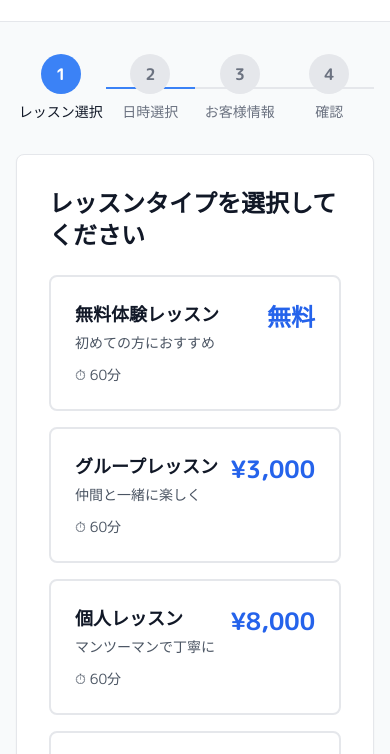
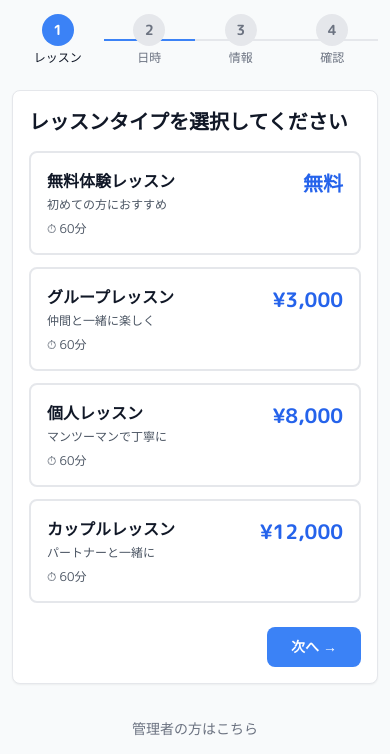
Before and after one commit to hidepon0102-rgb/asano-dance-booking, a plain HTML site: page index.html in a window 390 px wide. Shown: the part 91-845 px from the top of the page. Drawn offline with nearby package versions, Linux system fonts and the light colour scheme.

Commit message:
Add files via upload

```diff
--- a/index.html
+++ b/index.html
@@ -95,57 +95,57 @@
 <body>
 
   <!-- ヘッダー -->
-  <div class="bg-white border-b border-gray-200 py-6">
-    <div class="max-w-5xl mx-auto px-4">
-      <h1 class="text-3xl font-bold text-gray-900">アサノダンススクール</h1>
-      <p class="text-gray-600 mt-1">レッスン予約</p>
+  <div class="bg-white border-b border-gray-200 py-4 md:py-6">
+    <div class="max-w-5xl mx-auto px-3 md:px-4">
+      <h1 class="text-2xl md:text-3xl font-bold text-gray-900">アサノダンススクール</h1>
+      <p class="text-sm md:text-base text-gray-600 mt-1">レッスン予約</p>
     </div>
   </div>
 
   <!-- メインコンテンツ -->
-  <div class="max-w-5xl mx-auto px-4 py-8">
+  <div class="max-w-5xl mx-auto px-3 md:px-4 py-4 md:py-8">
 
     <!-- ステップインジケーター -->
-    <div class="mb-8">
+    <div class="mb-6 md:mb-8">
       <div class="flex items-center justify-between max-w-2xl mx-auto">
         <div id="step1-indicator" class="step-indicator active flex flex-col items-center flex-1">
-          <div class="w-10 h-10 rounded-full bg-blue-500 text-white flex items-center justify-center font-bold mb-2">1</div>
-          <span class="text-sm font-medium text-gray-900">レッスン選択</span>
+          <div class="w-8 h-8 md:w-10 md:h-10 rounded-full bg-blue-500 text-white flex items-center justify-center font-bold mb-1 md:mb-2 text-sm md:text-base">1</div>
+          <span class="text-xs md:text-sm font-medium text-gray-900">レッスン</span>
         </div>
         <div id="step2-indicator" class="step-indicator flex flex-col items-center flex-1">
-          <div class="w-10 h-10 rounded-full bg-gray-200 text-gray-500 flex items-center justify-center font-bold mb-2">2</div>
-          <span class="text-sm font-medium text-gray-500">日時選択</span>
+          <div class="w-8 h-8 md:w-10 md:h-10 rounded-full bg-gray-200 text-gray-500 flex items-center justify-center font-bold mb-1 md:mb-2 text-sm md:text-base">2</div>
+          <span class="text-xs md:text-sm font-medium text-gray-500">日時</span>
         </div>
         <div id="step3-indicator" class="step-indicator flex flex-col items-center flex-1">
-          <div class="w-10 h-10 rounded-full bg-gray-200 text-gray-500 flex items-center justify-center font-bold mb-2">3</div>
-          <span class="text-sm font-medium text-gray-500">お客様情報</span>
+          <div class="w-8 h-8 md:w-10 md:h-10 rounded-full bg-gray-200 text-gray-500 flex items-center justify-center font-bold mb-1 md:mb-2 text-sm md:text-base">3</div>
+          <span class="text-xs md:text-sm font-medium text-gray-500">情報</span>
         </div>
         <div id="step4-indicator" class="step-indicator flex flex-col items-center flex-1">
-          <div class="w-10 h-10 rounded-full bg-gray-200 text-gray-500 flex items-center justify-center font-bold mb-2">4</div>
-          <span class="text-sm font-medium text-gray-500">確認</span>
+          <div class="w-8 h-8 md:w-10 md:h-10 rounded-full bg-gray-200 text-gray-500 flex items-center justify-center font-bold mb-1 md:mb-2 text-sm md:text-base">4</div>
+          <span class="text-xs md:text-sm font-medium text-gray-500">確認</span>
         </div>
       </div>
     </div>
 
     <!-- コンテンツエリア -->
-    <div class="bg-white rounded-lg shadow-sm border border-gray-200 p-8">
+    <div class="bg-white rounded-lg shadow-sm border border-gray-200 p-4 md:p-8">
 
       <!-- ステップ1: レッスン選択 -->
       <div id="step1" class="step-content fade-in">
-        <h2 class="text-2xl font-bold text-gray-900 mb-6">レッスンタイプを選択してください</h2>
+        <h2 class="text-xl md:text-2xl font-bold text-gray-900 mb-4 md:mb-6">レッスンタイプを選択してください</h2>
 
-        <div class="grid grid-cols-1 md:grid-cols-2 gap-4">
+        <div class="grid grid-cols-1 md:grid-cols-2 gap-3 md:gap-4">
           <label class="lesson-card">
             <input type="radio" name="lessonType" value="無料体験" class="peer hidden">
-            <div class="border-2 border-gray-200 rounded-lg p-6 peer-checked:border-blue-500 peer-checked:bg-blue-50">
-              <div class="flex justify-between items-start mb-3">
+            <div class="border-2 border-gray-200 rounded-lg p-4 md:p-6 peer-checked:border-blue-500 peer-checked:bg-blue-50">
+              <div class="flex justify-between items-start mb-2 md:mb-3">
                 <div>
-                  <h3 class="text-lg font-bold text-gray-900">無料体験レッスン</h3>
-                  <p class="text-sm text-gray-600 mt-1">初めての方におすすめ</p>
+                  <h3 class="text-base md:text-lg font-bold text-gray-900">無料体験レッスン</h3>
+                  <p class="text-xs md:text-sm text-gray-600 mt-1">初めての方におすすめ</p>
                 </div>
-                <div class="text-2xl font-bold text-blue-600">無料</div>
+                <div class="text-xl md:text-2xl font-bold text-blue-600">無料</div>
               </div>
-              <div class="text-sm text-gray-600">
+              <div class="text-xs md:text-sm text-gray-600">
                 <p>⏱ 60分</p>
               </div>
             </div>
@@ -153,15 +153,15 @@
 
           <label class="lesson-card">
             <input type="radio" name="lessonType" value="グループ" class="peer hidden">
-            <div class="border-2 border-gray-200 rounded-lg p-6 peer-checked:border-blue-500 peer-checked:bg-blue-50">
-              <div class="flex justify-between items-start mb-3">
+            <div class="border-2 border-gray-200 rounded-lg p-4 md:p-6 peer-checked:border-blue-500 peer-checked:bg-blue-50">
+              <div class="flex justify-between items-start mb-2 md:mb-3">
                 <div>
-                  <h3 class="text-lg font-bold text-gray-900">グループレッスン</h3>
-                  <p class="text-sm text-gray-600 mt-1">仲間と一緒に楽しく</p>
+                  <h3 class="text-base md:text-lg font-bold text-gray-900">グループレッスン</h3>
+                  <p class="text-xs md:text-sm text-gray-600 mt-1">仲間と一緒に楽しく</p>
                 </div>
-                <div class="text-2xl font-bold text-blue-600">¥3,000</div>
+                <div class="text-xl md:text-2xl font-bold text-blue-600">¥3,000</div>
               </div>
-              <div class="text-sm text-gray-600">
+              <div class="text-xs md:text-sm text-gray-600">
                 <p>⏱ 60分</p>
               </div>
             </div>
@@ -169,15 +169,15 @@
 
           <label class="lesson-card">
             <input type="radio" name="lessonType" value="個人" class="peer hidden">
-            <div class="border-2 border-gray-200 rounded-lg p-6 peer-checked:border-blue-500 peer-checked:bg-blue-50">
-              <div class="flex justify-between items-start mb-3">
+            <div class="border-2 border-gray-200 rounded-lg p-4 md:p-6 peer-checked:border-blue-500 peer-checked:bg-blue-50">
+              <div class="flex justify-between items-start mb-2 md:mb-3">
                 <div>
-                  <h3 class="text-lg font-bold text-gray-900">個人レッスン</h3>
-                  <p class="text-sm text-gray-600 mt-1">マンツーマンで丁寧に</p>
+                  <h3 class="text-base md:text-lg font-bold text-gray-900">個人レッスン</h3>
+                  <p class="text-xs md:text-sm text-gray-600 mt-1">マンツーマンで丁寧に</p>
                 </div>
-                <div class="text-2xl font-bold text-blue-600">¥8,000</div>
+                <div class="text-xl md:text-2xl font-bold text-blue-600">¥8,000</div>
               </div>
-              <div class="text-sm text-gray-600">
+              <div class="text-xs md:text-sm text-gray-600">
                 <p>⏱ 60分</p>
               </div>
             </div>
@@ -185,23 +185,23 @@
 
           <label class="lesson-card">
             <input type="radio" name="lessonType" value="カップル" class="peer hidden">
-            <div class="border-2 border-gray-200 rounded-lg p-6 peer-checked:border-blue-500 peer-checked:bg-blue-50">
-              <div class="flex justify-between items-start mb-3">
+            <div class="border-2 border-gray-200 rounded-lg p-4 md:p-6 peer-checked:border-blue-500 peer-checked:bg-blue-50">
+              <div class="flex justify-between items-start mb-2 md:mb-3">
                 <div>
-                  <h3 class="text-lg font-bold text-gray-900">カップルレッスン</h3>
-                  <p class="text-sm text-gray-600 mt-1">パートナーと一緒に</p>
+                  <h3 class="text-base md:text-lg font-bold text-gray-900">カップルレッスン</h3>
+                  <p class="text-xs md:text-sm text-gray-600 mt-1">パートナーと一緒に</p>
                 </div>
-                <div class="text-2xl font-bold text-blue-600">¥12,000</div>
+                <div class="text-xl md:text-2xl font-bold text-blue-600">¥12,000</div>
               </div>
-              <div class="text-sm text-gray-600">
+              <div class="text-xs md:text-sm text-gray-600">
                 <p>⏱ 60分</p>
               </div>
             </div>
           </label>
         </div>
 
-        <div class="mt-8 flex justify-end">
-          <button onclick="goToStep(2)" class="bg-blue-500 hover:bg-blue-600 text-white px-8 py-3 rounded-lg font-bold transition">
+        <div class="mt-6 md:mt-8 flex justify-end">
+          <button onclick="goToStep(2)" class="bg-blue-500 hover:bg-blue-600 text-white px-6 md:px-8 py-2.5 md:py-3 rounded-lg font-bold transition text-sm md:text-base">
             次へ →
           </button>
         </div>
@@ -235,11 +235,11 @@
           <div id="timeSlots" class="grid grid-cols-4 md:grid-cols-6 gap-3"></div>
         </div>
 
-        <div class="mt-8 flex justify-between">
-          <button onclick="goToStep(1)" class="bg-gray-200 hover:bg-gray-300 text-gray-700 px-8 py-3 rounded-lg font-bold transition">
+        <div class="mt-6 md:mt-8 flex justify-between">
+          <button onclick="goToStep(1)" class="bg-gray-200 hover:bg-gray-300 text-gray-700 px-6 md:px-8 py-2.5 md:py-3 rounded-lg font-bold transition text-sm md:text-base">
             ← 戻る
           </button>
-          <button id="step2Next" onclick="goToStep(3)" disabled class="bg-gray-300 text-gray-500 px-8 py-3 rounded-lg font-bold cursor-not-allowed">
+          <button id="step2Next" onclick="goToStep(3)" disabled class="bg-gray-300 text-gray-500 px-6 md:px-8 py-2.5 md:py-3 rounded-lg font-bold cursor-not-allowed text-sm md:text-base">
             次へ →
           </button>
         </div>
@@ -318,11 +318,11 @@
           </div>
         </div>
 
-        <div class="mt-8 flex justify-between">
-          <button onclick="goToStep(2)" class="bg-gray-200 hover:bg-gray-300 text-gray-700 px-8 py-3 rounded-lg font-bold transition">
+        <div class="mt-6 md:mt-8 flex justify-between">
+          <button onclick="goToStep(2)" class="bg-gray-200 hover:bg-gray-300 text-gray-700 px-6 md:px-8 py-2.5 md:py-3 rounded-lg font-bold transition text-sm md:text-base">
             ← 戻る
           </button>
-          <button onclick="goToStep(4)" class="bg-blue-500 hover:bg-blue-600 text-white px-8 py-3 rounded-lg font-bold transition">
+          <button onclick="goToStep(4)" class="bg-blue-500 hover:bg-blue-600 text-white px-6 md:px-8 py-2.5 md:py-3 rounded-lg font-bold transition text-sm md:text-base">
             次へ →
           </button>
         </div>
@@ -334,11 +334,11 @@
 
         <div id="confirmationContent" class="bg-gray-50 rounded-lg p-6 space-y-4 mb-8"></div>
 
-        <div class="mt-8 flex justify-between">
-          <button onclick="goToStep(3)" class="bg-gray-200 hover:bg-gray-300 text-gray-700 px-8 py-3 rounded-lg font-bold transition">
+        <div class="mt-6 md:mt-8 flex justify-between">
+          <button onclick="goToStep(3)" class="bg-gray-200 hover:bg-gray-300 text-gray-700 px-6 md:px-8 py-2.5 md:py-3 rounded-lg font-bold transition text-sm md:text-base">
             ← 戻る
           </button>
-          <button onclick="submitBooking()" class="bg-blue-500 hover:bg-blue-600 text-white px-12 py-3 rounded-lg font-bold transition">
+          <button onclick="submitBooking()" class="bg-blue-500 hover:bg-blue-600 text-white px-8 md:px-12 py-2.5 md:py-3 rounded-lg font-bold transition text-sm md:text-base">
             予約を確定する
           </button>
         </div>
@@ -410,19 +410,19 @@
         const text = indicator.querySelector('span');
 
         if (i < step) {
-          circle.className = 'w-10 h-10 rounded-full bg-green-500 text-white flex items-center justify-center font-bold mb-2';
+          circle.className = 'w-8 h-8 md:w-10 md:h-10 rounded-full bg-green-500 text-white flex items-center justify-center font-bold mb-1 md:mb-2 text-sm md:text-base';
           circle.textContent = '✓';
-          text.className = 'text-sm font-medium text-green-600';
+          text.className = 'text-xs md:text-sm font-medium text-green-600';
           indicator.classList.add('active');
         } else if (i === step) {
-          circle.className = 'w-10 h-10 rounded-full bg-blue-500 text-white flex items-center justify-center font-bold mb-2';
+          circle.className = 'w-8 h-8 md:w-10 md:h-10 rounded-full bg-blue-500 text-white flex items-center justify-center font-bold mb-1 md:mb-2 text-sm md:text-base';
           circle.textContent = i;
-          text.className = 'text-sm font-medium text-gray-900';
+          text.className = 'text-xs md:text-sm font-medium text-gray-900';
           indicator.classList.add('active');
         } else {
-          circle.className = 'w-10 h-10 rounded-full bg-gray-200 text-gray-500 flex items-center justify-center font-bold mb-2';
+          circle.className = 'w-8 h-8 md:w-10 md:h-10 rounded-full bg-gray-200 text-gray-500 flex items-center justify-center font-bold mb-1 md:mb-2 text-sm md:text-base';
           circle.textContent = i;
-          text.className = 'text-sm font-medium text-gray-500';
+          text.className = 'text-xs md:text-sm font-medium text-gray-500';
           indicator.classList.remove('active');
         }
       }
@@ -578,7 +578,7 @@
       // 次へボタンを有効化
       const btn = document.getElementById('step2Next');
       btn.disabled = false;
-      btn.className = 'bg-blue-500 hover:bg-blue-600 text-white px-8 py-3 rounded-lg font-bold transition';
+      btn.className = 'bg-blue-500 hover:bg-blue-600 text-white px-6 md:px-8 py-2.5 md:py-3 rounded-lg font-bold transition text-sm md:text-base';
     };
 
     // 確認画面
```
